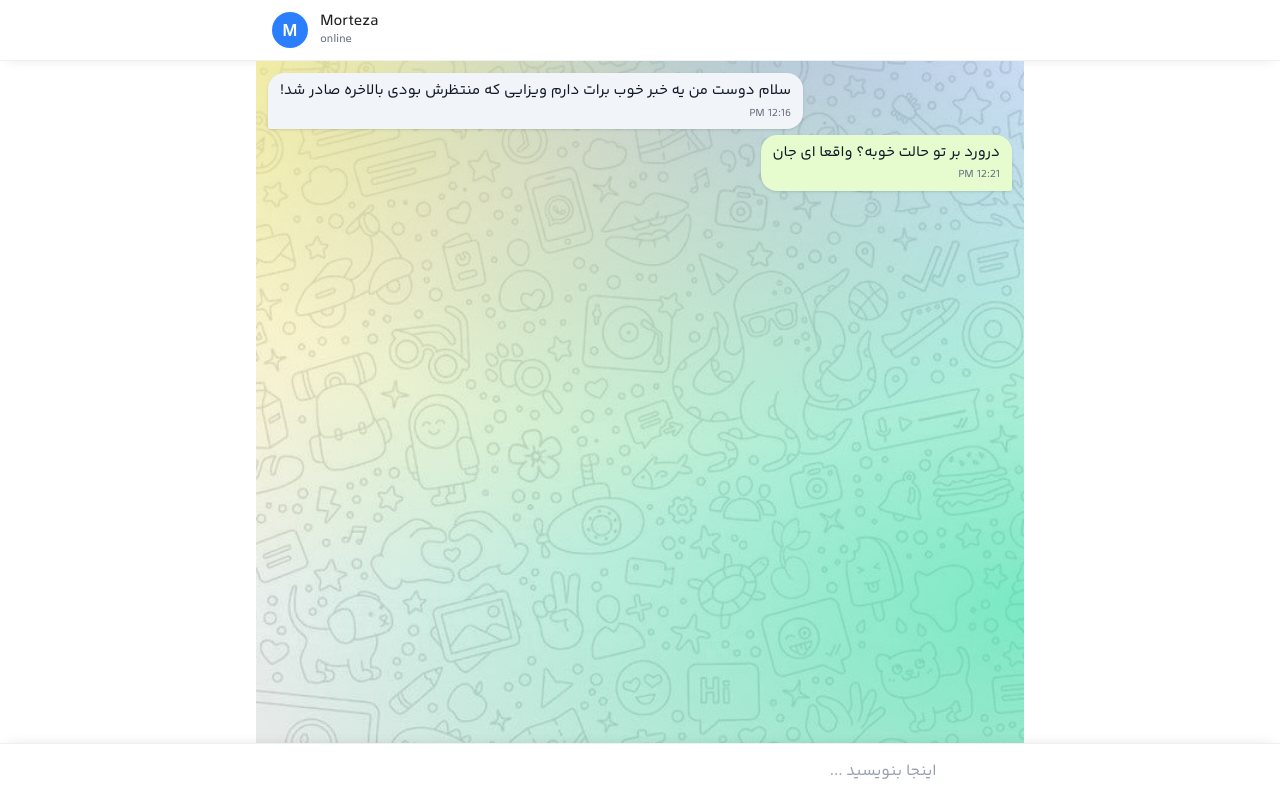
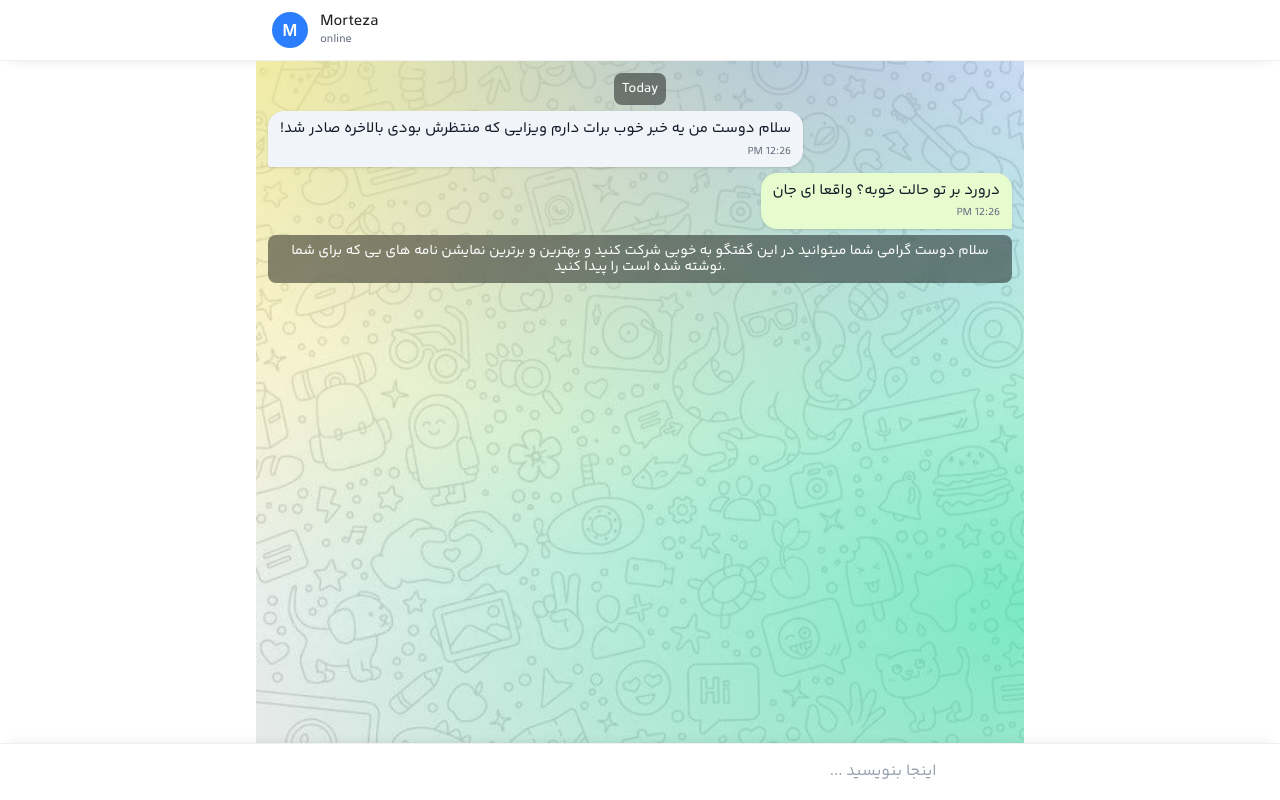
Before and after one commit to moradi-morteza/nextch, a Next.js app: page /chat in a window 1280 px wide. Built offline with nearby package versions, Linux system fonts and the light colour scheme; some icons are missing; a web font is replaced by a local one.

Commit message:
add system message

```diff
--- a/src/app/chat/ChatScreen.jsx
+++ b/src/app/chat/ChatScreen.jsx
@@ -7,13 +7,15 @@ import ChatHeader from "./components/ChatHeader.jsx";
 import ChatBackground from "./components/ChatBackground.jsx";
 import MessageItem from "./components/MessageItem.jsx";
 import ChatComposer from "./components/ChatComposer.jsx";
-import { makeText, makeImage, makeImageGroup, makeAudio } from "./messages.js";
+import { makeText, makeImage, makeImageGroup, makeAudio, makeSystem } from "./messages.js";
 import { MAX_UPLOAD_MB } from "./config.js";
 
 export default function ChatScreen() {
   const [messages, setMessages] = useState([
-    { id: 1, type: "text", content: "سلام دوست من یه خبر خوب برات دارم ویزایی که منتظرش بودی بالاخره صادر شد!", from: "them", ts: Date.now() - 600000 },
-    { id: 2, type: "text", content: "درورد بر تو حالت خوبه؟ واقعا ای جان", from: "me", ts: Date.now() - 300000 },
+    makeSystem({ text: "Today" }),
+    makeText({ text: "سلام دوست من یه خبر خوب برات دارم ویزایی که منتظرش بودی بالاخره صادر شد!", from: "them" }),
+    makeText({ text: "درورد بر تو حالت خوبه؟ واقعا ای جان" }),
+    makeSystem({ text: "سلام دوست گرامی شما میتوانید در این گفتگو به خوبی شرکت کنید و بهترین و برترین نمایشن نامه های یی که برای شما نوشته شده است را پیدا کنید." }),
   ]);
   const listRef = useRef(null);
 
--- a/src/app/chat/components/MessageItem.jsx
+++ b/src/app/chat/components/MessageItem.jsx
@@ -5,6 +5,7 @@ import ImageSlider from "./ImageSlider.jsx";
 
 export default function MessageItem({ message }) {
   const isMe = message.from === "me";
+  const isSystem = message.type === 'system' || message.from === 'system';
   const [showSlider, setShowSlider] = useState(false);
   const [startIndex, setStartIndex] = useState(0);
   const openSlider = (images, idx = 0) => {
@@ -13,14 +14,20 @@ export default function MessageItem({ message }) {
     setShowSlider(true);
   };
   return (
-    <li className={`flex ${isMe ? "justify-end" : "justify-start"}`}>
+    <li className={`flex ${isSystem ? 'justify-center' : isMe ? "justify-end" : "justify-start"}`}>
       <div
-        className={`${styles.bubble} px-3 py-2 text-[15px] leading-snug rounded-2xl shadow-sm ${
-          isMe ? `${styles.me} bubble-me` : `${styles.them} bubble-them`
-        }`}
-        style={{ direction: 'rtl', unicodeBidi: 'isolate-override' }}
+        className={
+          isSystem
+            ? "px-2 py-2 text-[14px] leading-4 rounded-lg bg-black/45 text-white mx-auto backdrop-blur-sm"
+            : `${styles.bubble} px-3 py-2 text-[15px] leading-snug rounded-2xl shadow-sm ${
+                isMe ? `${styles.me} bubble-me` : `${styles.them} bubble-them`
+              }`
+        }
+        style={isSystem ? undefined : { direction: 'rtl', unicodeBidi: 'isolate-override' }}
       >
-        {message.type === "text" ? (
+        {isSystem ? (
+          <span className="whitespace-pre-wrap text-center block">{message.content}</span>
+        ) : message.type === "text" ? (
           <span className="whitespace-pre-wrap break-words text-right block">
             {message.content}
           </span>
@@ -85,9 +92,11 @@ export default function MessageItem({ message }) {
             onClose={() => setShowSlider(false)}
           />
         )}
-        <div className="mt-1 text-[11px] text-gray-500 text-right">
-          {new Date(message.ts).toLocaleTimeString([], { hour: "2-digit", minute: "2-digit" })}
-        </div>
+        {!isSystem && (
+          <div className="mt-1 text-[11px] text-gray-500 text-right">
+            {new Date(message.ts).toLocaleTimeString([], { hour: "2-digit", minute: "2-digit" })}
+          </div>
+        )}
       </div>
     </li>
   );
--- a/src/app/chat/messages.js
+++ b/src/app/chat/messages.js
@@ -13,6 +13,7 @@ export const MessageType = {
   IMAGE: "image",
   IMAGE_GROUP: "image_group",
   AUDIO: "audio",
+  SYSTEM: "system",
 };
 
 export function newId() {
@@ -46,3 +47,7 @@ export function makeImageGroup({ images, caption = "", from = "me" }) {
 export function makeAudio({ url, duration, from = "me" }) {
   return { ...base(from), type: MessageType.AUDIO, content: url, meta: { duration } };
 }
+
+export function makeSystem({ text }) {
+  return { ...base("system"), type: MessageType.SYSTEM, content: text };
+}
```
